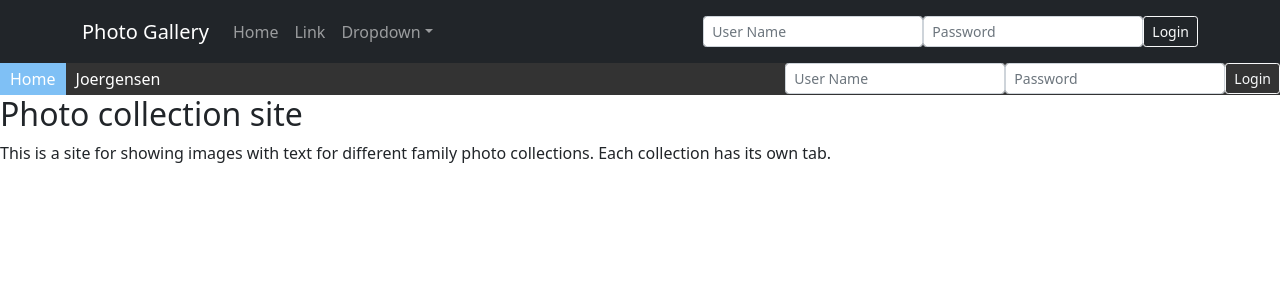
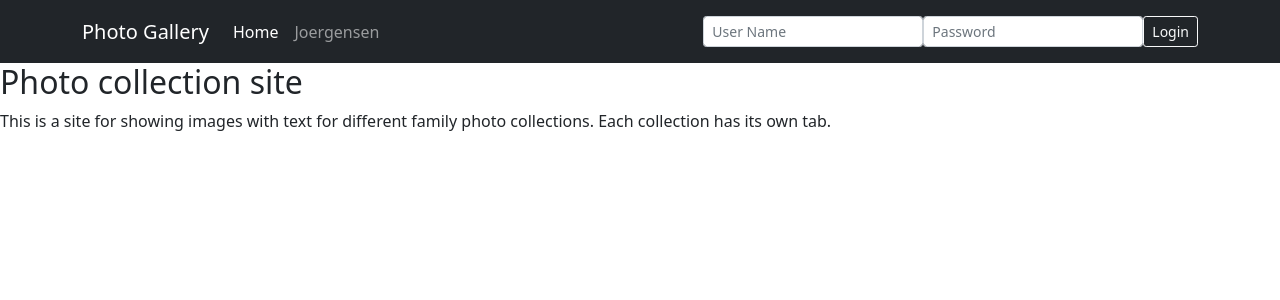
Before and after one commit to Hartmannsolution/photoviewer_frontend, a React (Create React App) app: page /familyphotos/ in a window 1280 px wide. Shown: the top 300 px of the page. Built offline with nearby package versions, Linux system fonts and the light colour scheme; the HTML template or start-up script is replaced by a standard one.

Commit message:
update to login

```diff
--- a/src/App.js
+++ b/src/App.js
@@ -1,7 +1,7 @@
 import { useState, useEffect } from 'react';
 import 'bootstrap/dist/css/bootstrap.min.css';
-import './App.css';
-import {Button, Navbar, Nav, NavDropdown, Container} from 'react-bootstrap';
+// import './App.css';
+import { Button, Navbar, Nav, Container } from 'react-bootstrap';
 import ShowImages from './components/showimages/ShowImages';
 import config from './properties';
 import {
@@ -10,6 +10,7 @@ import {
   useLocation,
   NavLink
 } from "react-router-dom";
+import { withRouter } from "react-router";
 
 import utils from "./utils";
 import LogIn from "./components/Login";
@@ -22,10 +23,9 @@ const LoggedIn = () => {
     // utils.fetchAny('info/user',setDataFromServer,'GET',true);
     const token = utils.getToken();
     try {
-      const content = JSON.parse(atob(token.split('.')[1])); //Skip first and last part of token (algorithm and issuer)
+      const content = JSON.parse(atob(token.split('.')[1])); // Skip first and last part of token (algorithm and issuer).
       // const content = JSON.parse(token.split('.')[1].toString()); //Skip first and last part of token (algorithm and issuer)
-      console.log(content);
-      setUser(content.username+' ')
+      setUser(content.username + ' ')
       // set();
     } catch (e) {
       return null;
@@ -38,17 +38,17 @@ const LoggedIn = () => {
     </>
   );
 }
-const Header = ({login,loggedIn,logout}) => <ul className="header">
-  <li className="headeritem"><NavLink exact activeClassName="active" to="/">Home</NavLink></li>
-  <li className="headeritem"><NavLink activeClassName="active" to="/joergensen">Joergensen</NavLink></li>
-  <li className="login">{
-  !loggedIn ? (<LogIn login={login} />) :
-        (<div>
-          <LoggedIn />
-          <Button variant="outline-light" size="sm" onClick={logout}>Logout</Button>
-        </div>)
-  }</li>
-</ul>;
+// const Header = ({ login, loggedIn, logout }) => <ul className="header">
+//   <li className="headeritem"><NavLink exact activeClassName="active" to="/">Home</NavLink></li>
+//   <li className="headeritem"><NavLink activeClassName="active" to="/joergensen">Joergensen</NavLink></li>
+//   <li className="login">{
+//     !loggedIn ? (<LogIn login={login} />) :
+//       (<div>
+//         <LoggedIn />
+//         <Button variant="outline-light" size="sm" onClick={logout}>Logout</Button>
+//       </div>)
+//   }</li>
+// </ul>;
 const Home = () => {
   return (
     <div>
@@ -71,22 +71,20 @@ const NoMatch = () => {
 
 const App = (props) => {
   const [loggedIn, setLoggedIn] = useState(false)
-  const logout = () => { utils.logout(); }
+  const logout = () => { utils.logout(setLoggedIn); }
   const login = (user, pass) => {
-  utils.login(user,pass)
-.then(res =>setLoggedIn(true));
-// setLoggedIn(true);
+    utils.login(user, pass, setLoggedIn);
   }
   return (
     <div>
-      <Header2 login={login} loggedIn={loggedIn} logout={logout}/>
-      <Header login={login} loggedIn={loggedIn} logout={logout}/>
+      <Header login={login} loggedIn={loggedIn} logout={logout} />
+      {/* <Header login={login} loggedIn={loggedIn} logout={logout}/> */}
       <Switch>
         <Route exact path="/">
           <Home msg="Home" />
         </Route>
         <Route path="/joergensen">
-          <ShowImages baseUrl={config.cloudURL} locationUrl={config.locationPart} set="joergensen"/>
+          <ShowImages baseUrl={config.cloudURL} locationUrl={config.locationPart} set="joergensen" />
         </Route>
         <Route path="*">
           <NoMatch />
@@ -95,23 +93,26 @@ const App = (props) => {
     </div>
   );
 };
-const Header2 = ({loggedIn, login, logout}) => {
+
+const Header2 = ({ loggedIn, login, logout, location }) => {
+  console.log('LOOGED IN: ',loggedIn)
   return (
     <Navbar bg="dark" variant="dark"> {/* expand="lg"> */}
       <Container>
-    <Navbar.Brand href="#home">Photo Gallery</Navbar.Brand>
+        <Navbar.Brand href="/">Photo Gallery</Navbar.Brand>
         <Navbar.Toggle aria-controls="basic-navbar-nav" />
         <Navbar.Collapse id="basic-navbar-nav">
-      <Nav className="me-auto">
-        <Nav.Link href="#home">Home</Nav.Link>
-        <Nav.Link href="#link">Link</Nav.Link>
-        <NavDropdown title="Dropdown" id="basic-nav-dropdown">
+          <Nav className="me-auto" activeKey={location.pathname} className="mr-auto">
+            <Nav.Link href="/">Home</Nav.Link>
+            <Nav.Link href="/joergensen">Joergensen</Nav.Link>
+
+            {/* <NavDropdown title="Dropdown" id="basic-nav-dropdown">
           <NavDropdown.Item href="#action/3.1">Action</NavDropdown.Item>
           <NavDropdown.Item href="#action/3.2">Another action</NavDropdown.Item>
           <NavDropdown.Item href="#action/3.3">Something</NavDropdown.Item>
           <NavDropdown.Divider />
           <NavDropdown.Item href="#action/3.4">Separated link</NavDropdown.Item>
-        </NavDropdown>
+        </NavDropdown> */}
           </Nav>
           <Navbar.Collapse className="justify-content-end">
             <Navbar.Text>
@@ -129,4 +130,7 @@ const Header2 = ({loggedIn, login, logout}) => {
     </Navbar>
   );
 }
+//TODO: Find out why this causes a total page reload.
+
+const Header = withRouter(Header2);
 export default App;
--- a/src/components/Login.jsx
+++ b/src/components/Login.jsx
@@ -1,11 +1,13 @@
 import { useState } from "react";
 import { Button, Form} from 'react-bootstrap';
+
 const LogIn = ({ login }) => {
   const init = { username: "", password: "" };
   const [loginCredentials, setLoginCredentials] = useState(init);
 
   const performLogin = (evt) => {
     evt.preventDefault();
+    console.log('Credentials: ',loginCredentials);
     login(loginCredentials.username, loginCredentials.password);
   }
   const onChange = (evt) => {
--- a/src/components/ModalsDemo.jsx
+++ b/src/components/ModalsDemo.jsx
@@ -128,7 +128,7 @@ const MySelect = ({isMulti,image, setImage, items}) => {
       }}
       options={items}
       value={selectedTags}
-      key= {image.tags}
+      key= {image.tags} //needed to get a rerender to show the tags for some reason
     />
   );
 };
--- a/src/index.js
+++ b/src/index.js
@@ -1,6 +1,6 @@
 import React from 'react';
 import ReactDOM from 'react-dom';
-import './index.css';
+// import './index.css';
 import App from './App';
 import bookFacade from "./bookFacade";
 import { BrowserRouter as Router } from "react-router-dom";
--- a/src/utils.js
+++ b/src/utils.js
@@ -42,11 +42,21 @@ function fetchAny(url, callback, method, withToken, body) {
     );
 }
 
-const login = (user, password) => {
-  const options = makeOptions("POST", true, { username: user, password: password });
-  return fetch(properties.backendURL + "login", options)
-    .then(handleHttpErrors)
-    .then(res => { setToken(res.token) })
+// const login = (user, password) => {
+//   const options = makeOptions("POST", true, { username: user, password: password });
+//   console.log('CREDENTIALS in LOGIN: ',user, password);
+//   return fetch(properties.cloudURL + "login", options)
+//     .then(handleHttpErrors)
+//     .then(res => { setToken(res.token) })
+// }
+const login = (user, password, setLoggedIn) => {
+  return fetchAny(
+    properties.cloudURL + "login"
+    , res => { setToken(res.token); setLoggedIn(true); }
+    , 'POST'
+    , true
+    ,  { username: user, password: password }
+    )
 }
 
 //getToken,
@@ -65,8 +75,9 @@ const loggedIn = () => {
   return getToken() != null;
 }
 
-const logout = () => {
+const logout = (setLoggedIn) => {
   localStorage.removeItem("jwtToken");
+  setLoggedIn(false);
 }
 
 const utils = { fetchAny, login, setToken, getToken, loggedIn, logout };
```
Also changed, not shown: 1 other file (tests, documents, lock files or other folders). Lines whose indentation alone changed are shown as unchanged.
